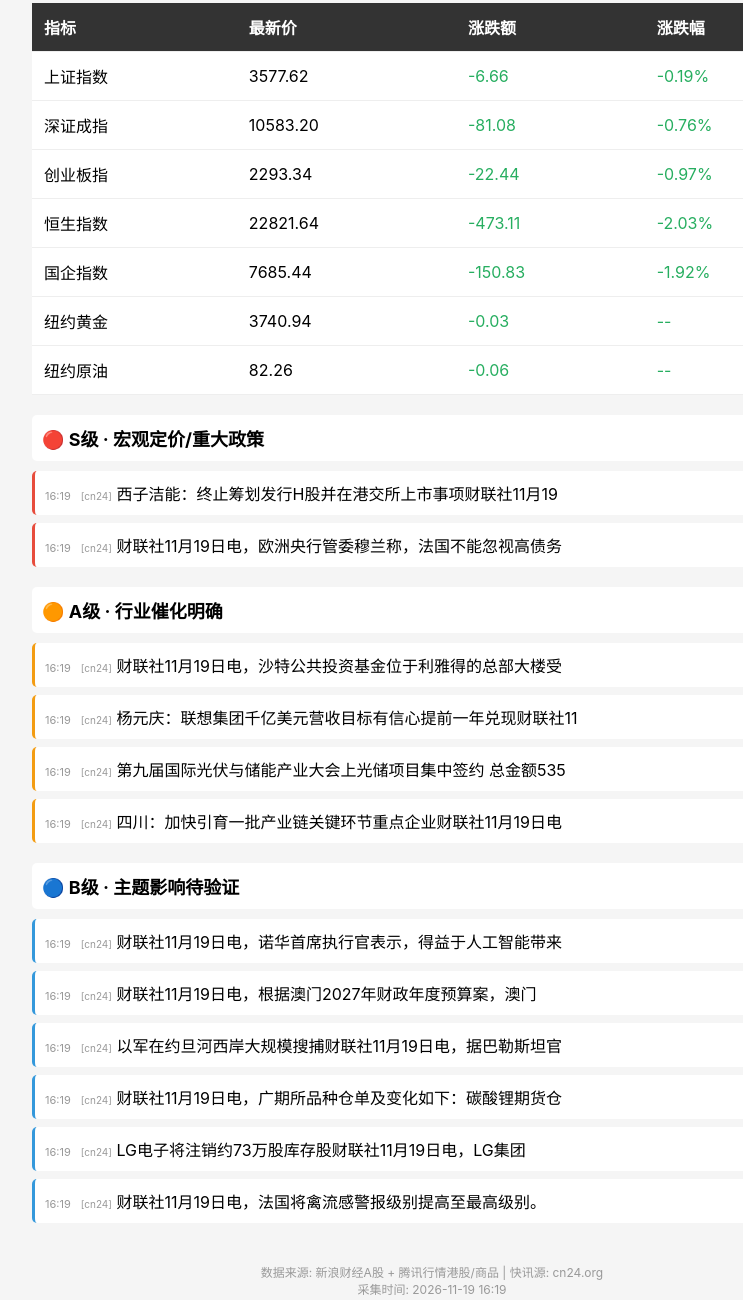
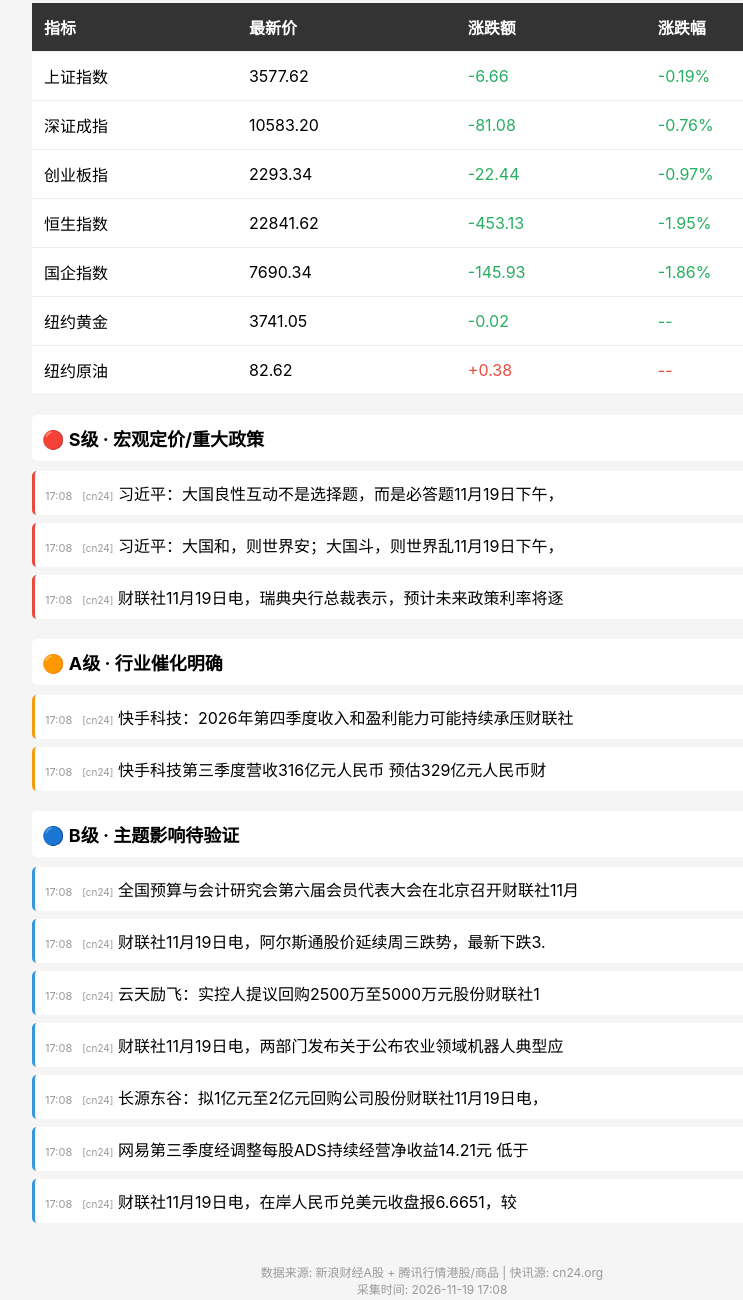
Before and after one commit to allin8888/1hour, a plain HTML site: page index.html in a window 1280 px wide. Shown: the part 257-1557 px from the top of the page, without its empty margins (208-951 px from the left). Drawn offline with Linux system fonts and the light colour scheme.

Commit message:
chore: 1h flash 202611191708

```diff
--- a/index.html
+++ b/index.html
@@ -2,7 +2,7 @@
 <html lang="zh-CN">
 <head>
 <meta charset="UTF-8">
-<title>近1小时财经快讯 16:19</title>
+<title>近1小时财经快讯 17:08</title>
 <style>
 body{font-family:-apple-system,BlinkMacSystemFont,"Segoe UI",Roboto,sans-serif;max-width:800px;margin:40px auto;padding:20px;background:#f5f5f5}
 h1{color:#333;border-bottom:2px solid #333;padding-bottom:10px}
@@ -22,7 +22,7 @@ th{background:#333;color:white}
 </head>
 <body>
 <h1>近1小时财经快讯</h1>
-<div class="time">采集时间: 2026年11月19日 16:19 北京时间 | 数据源: cn24.org</div>
+<div class="time">采集时间: 2026年11月19日 17:08 北京时间 | 数据源: cn24.org</div>
 
 <h2>📊 市场即时行情</h2>
 <table>
@@ -30,25 +30,25 @@ th{background:#333;color:white}
 <tr><td>上证指数</td><td>3577.62</td><td class='down'>-6.66</td><td class='down'>-0.19%</td></tr>
 <tr><td>深证成指</td><td>10583.20</td><td class='down'>-81.08</td><td class='down'>-0.76%</td></tr>
 <tr><td>创业板指</td><td>2293.34</td><td class='down'>-22.44</td><td class='down'>-0.97%</td></tr>
-<tr><td>恒生指数</td><td>22821.64</td><td class='down'>-473.11</td><td class='down'>-2.03%</td></tr>
-<tr><td>国企指数</td><td>7685.44</td><td class='down'>-150.83</td><td class='down'>-1.92%</td></tr>
-<tr><td>纽约黄金</td><td>3740.94</td><td class='down'>-0.03</td><td class='down'>--</td></tr>
-<tr><td>纽约原油</td><td>82.26</td><td class='down'>-0.06</td><td class='down'>--</td></tr>
+<tr><td>恒生指数</td><td>22841.62</td><td class='down'>-453.13</td><td class='down'>-1.95%</td></tr>
+<tr><td>国企指数</td><td>7690.34</td><td class='down'>-145.93</td><td class='down'>-1.86%</td></tr>
+<tr><td>纽约黄金</td><td>3741.05</td><td class='down'>-0.02</td><td class='down'>--</td></tr>
+<tr><td>纽约原油</td><td>82.62</td><td class='up'>+0.38</td><td class='up'>--</td></tr>
 </table>
 <div class="section-title">🔴 S级 · 宏观定价/重大政策</div>
-<div class="news-item grade-s"><span class="news-time">16:19</span><span class="news-source">[cn24]</span> 西子洁能：终止筹划发行H股并在港交所上市事项财联社11月19</div>
-<div class="news-item grade-s"><span class="news-time">16:19</span><span class="news-source">[cn24]</span> 财联社11月19日电，欧洲央行管委穆兰称，法国不能忽视高债务</div>
+<div class="news-item grade-s"><span class="news-time">17:08</span><span class="news-source">[cn24]</span> 习近平：大国良性互动不是选择题，而是必答题11月19日下午，</div>
+<div class="news-item grade-s"><span class="news-time">17:08</span><span class="news-source">[cn24]</span> 习近平：大国和，则世界安；大国斗，则世界乱11月19日下午，</div>
+<div class="news-item grade-s"><span class="news-time">17:08</span><span class="news-source">[cn24]</span> 财联社11月19日电，瑞典央行总裁表示，预计未来政策利率将逐</div>
 <div class="section-title">🟠 A级 · 行业催化明确</div>
-<div class="news-item grade-a"><span class="news-time">16:19</span><span class="news-source">[cn24]</span> 财联社11月19日电，沙特公共投资基金位于利雅得的总部大楼受</div>
-<div class="news-item grade-a"><span class="news-time">16:19</span><span class="news-source">[cn24]</span> 杨元庆：联想集团千亿美元营收目标有信心提前一年兑现财联社11</div>
-<div class="news-item grade-a"><span class="news-time">16:19</span><span class="news-source">[cn24]</span> 第九届国际光伏与储能产业大会上光储项目集中签约 总金额535</div>
-<div class="news-item grade-a"><span class="news-time">16:19</span><span class="news-source">[cn24]</span> 四川：加快引育一批产业链关键环节重点企业财联社11月19日电</div>
+<div class="news-item grade-a"><span class="news-time">17:08</span><span class="news-source">[cn24]</span> 快手科技：2026年第四季度收入和盈利能力可能持续承压财联社</div>
+<div class="news-item grade-a"><span class="news-time">17:08</span><span class="news-source">[cn24]</span> 快手科技第三季度营收316亿元人民币 预估329亿元人民币财</div>
 <div class="section-title">🔵 B级 · 主题影响待验证</div>
-<div class="news-item grade-b"><span class="news-time">16:19</span><span class="news-source">[cn24]</span> 财联社11月19日电，诺华首席执行官表示，得益于人工智能带来</div>
-<div class="news-item grade-b"><span class="news-time">16:19</span><span class="news-source">[cn24]</span> 财联社11月19日电，根据澳门2027年财政年度预算案，澳门</div>
-<div class="news-item grade-b"><span class="news-time">16:19</span><span class="news-source">[cn24]</span> 以军在约旦河西岸大规模搜捕财联社11月19日电，据巴勒斯坦官</div>
-<div class="news-item grade-b"><span class="news-time">16:19</span><span class="news-source">[cn24]</span> 财联社11月19日电，广期所品种仓单及变化如下：碳酸锂期货仓</div>
-<div class="news-item grade-b"><span class="news-time">16:19</span><span class="news-source">[cn24]</span> LG电子将注销约73万股库存股财联社11月19日电，LG集团</div>
-<div class="news-item grade-b"><span class="news-time">16:19</span><span class="news-source">[cn24]</span> 财联社11月19日电，法国将禽流感警报级别提高至最高级别。</div>
-<div class="footer">数据来源: 新浪财经A股 + 腾讯行情港股/商品 | 快讯源: cn24.org<br>采集时间: 2026-11-19 16:19</div>
+<div class="news-item grade-b"><span class="news-time">17:08</span><span class="news-source">[cn24]</span> 全国预算与会计研究会第六届会员代表大会在北京召开财联社11月</div>
+<div class="news-item grade-b"><span class="news-time">17:08</span><span class="news-source">[cn24]</span> 财联社11月19日电，阿尔斯通股价延续周三跌势，最新下跌3.</div>
+<div class="news-item grade-b"><span class="news-time">17:08</span><span class="news-source">[cn24]</span> 云天励飞：实控人提议回购2500万至5000万元股份财联社1</div>
+<div class="news-item grade-b"><span class="news-time">17:08</span><span class="news-source">[cn24]</span> 财联社11月19日电，两部门发布关于公布农业领域机器人典型应</div>
+<div class="news-item grade-b"><span class="news-time">17:08</span><span class="news-source">[cn24]</span> 长源东谷：拟1亿元至2亿元回购公司股份财联社11月19日电，</div>
+<div class="news-item grade-b"><span class="news-time">17:08</span><span class="news-source">[cn24]</span> 网易第三季度经调整每股ADS持续经营净收益14.21元 低于</div>
+<div class="news-item grade-b"><span class="news-time">17:08</span><span class="news-source">[cn24]</span> 财联社11月19日电，在岸人民币兑美元收盘报6.6651，较</div>
+<div class="footer">数据来源: 新浪财经A股 + 腾讯行情港股/商品 | 快讯源: cn24.org<br>采集时间: 2026-11-19 17:08</div>
 </body></html>
```
Also changed, not shown: archive/2026-11/财经快讯_202611191708.html (added, +54 -0 lines), 1 other file.
